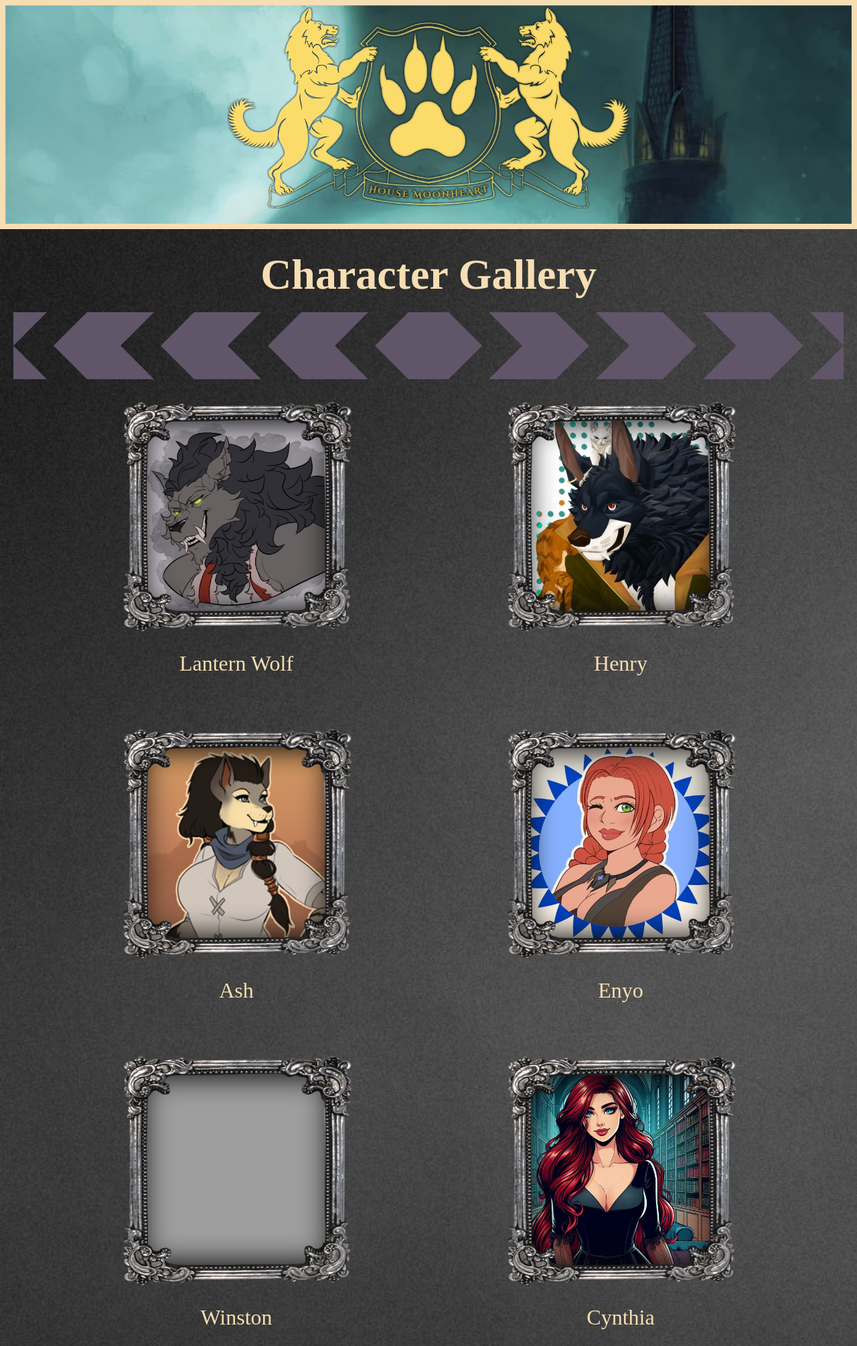
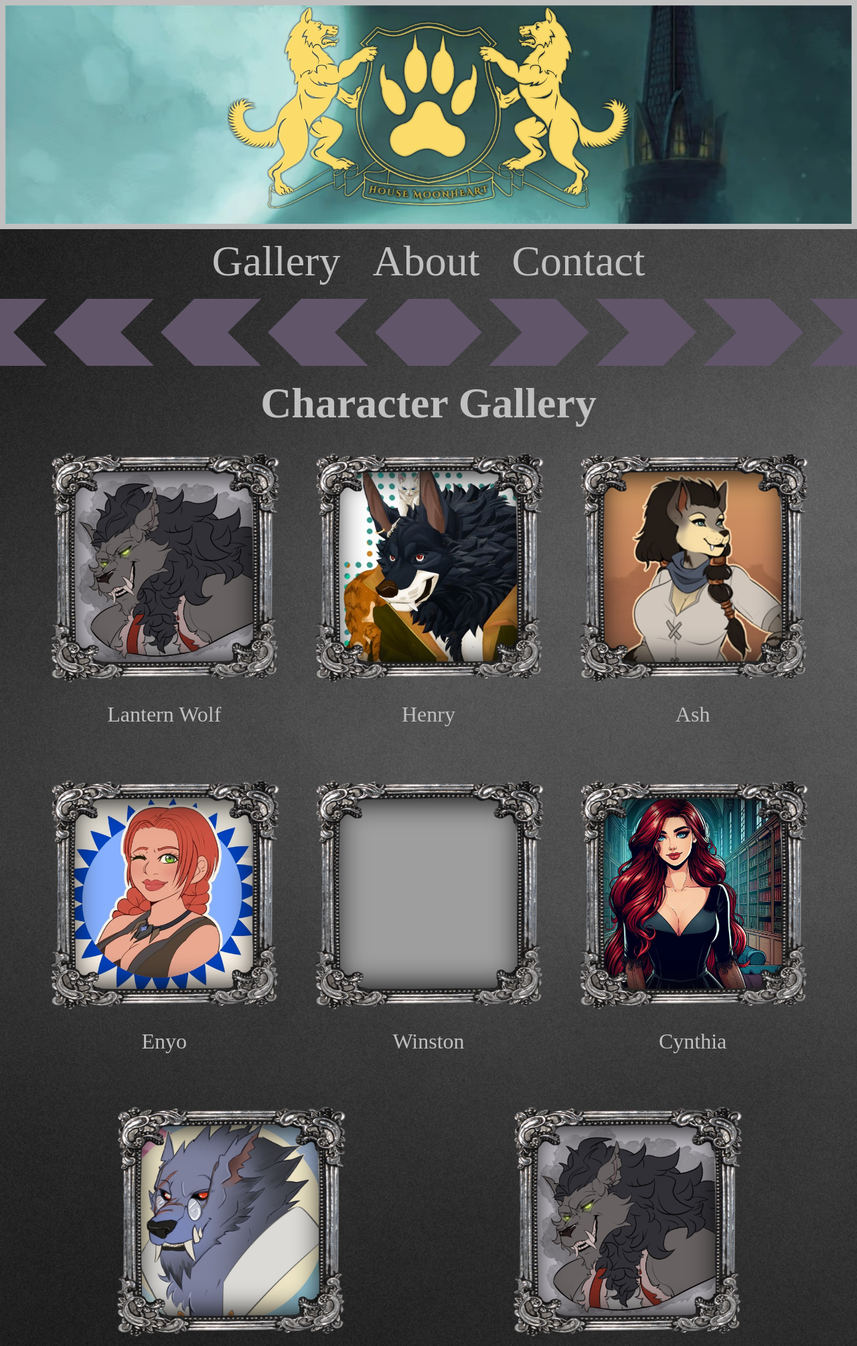
Before and after one commit to Kamil-19855/Kamil-19855.github.io, a PHP site: page / in a window 1280 px wide. Shown: the top 2009 px of the page at 67% size. Run offline with PHP 8.4, Linux system fonts and the light colour scheme; some web fonts are replaced; grey boxes are pictures that could not be loaded.

Commit message:
new vrsion 2

```diff
--- a/index.html
+++ b/index.html
@@ -5,7 +5,6 @@
     <meta charset="UTF-8">
     <meta name="viewport" content="width=device-width, initial-scale=1.0">
     <title>House Moonheart</title>
-
     <link rel="preconnect" href="https://fonts.googleapis.com">
     <link rel="preconnect" href="https://fonts.gstatic.com" crossorigin>
     <link
@@ -25,13 +24,20 @@
         </a>
     </header>
     <main class="website__content content">
-        <h2>Character Gallery</h2>
+        <nav class="website-header__nav">
+                <li ><a href="gallery.html" class="website-header__nav--link"  >Gallery</a></li>
+                <li ><a href="about.html" class="website-header__nav--link" >About</a> </li>
+                <li ><a href="contact.html" class="website-header__nav--link"  >Contact</a> </li>
+            </ul>
+        </nav>
+        <hr>
+        <h1>Character Gallery</h1>
         <section class="content__section content__section--gallery">
-            <hr>
             <div class="gallery">
                 <figure class="gallery__item">
                     <div class="gallery__img-container">
-                    <img class="gallery__image gallery__image--left" src="images/Borker.png" alt="Image 1" width="445" height="445">
+                        <img class="gallery__image gallery__image--left" src="images/Borker.png" alt="Image 1"
+                            width="445" height="445">
                     </div>
                     <figcaption class="gallery__caption">
                         <p>Lantern Wolf</p>
@@ -79,14 +85,6 @@
                 </figure>
                 <figure class="gallery__item">
                     <div class="gallery__img-container">
-                        <img class="gallery__image" src="images/Mira.jpg" alt="Image 1" width="445" height="445">
-                    </div>
-                    <figcaption class="gallery__caption">
-                        <p>Mira</p>
-                    </figcaption>
-                </figure>
-                <figure class="gallery__item">
-                    <div class="gallery__img-container">
                         <img class="gallery__image" src="images/snwoden.png" alt="Image 1" width="445" height="445">
                     </div>
                     <figcaption class="gallery__caption">
@@ -95,7 +93,8 @@
                 </figure>
                 <figure class="gallery__item">
                     <div class="gallery__img-container">
-                        <img class="gallery__image gallery__image--left" src="images/Borker.png" alt="Image 1" width="445" height="445">
+                        <img class="gallery__image gallery__image--left" src="images/Borker.png" alt="Image 1"
+                            width="445" height="445">
                     </div>
                     <figcaption class="gallery__caption">
                         <p>Lantern Wolf</p>
--- a/styles.css
+++ b/styles.css
@@ -20,7 +20,7 @@
     flex-direction: column;
     box-shadow: 0px 10px 24px 10px rgba(66, 68, 90, 1);
     padding-bottom: 20px;
-    border: wheat 0.5rem solid;
+    border: silver 0.5rem solid;
 }
 
 .website-header__logo-link {
@@ -32,14 +32,39 @@
     max-width: 100%;
 }
 
-.content h2 {
+.website-header__nav {
+    display: flex;
+    flex-wrap: wrap;
+    text-align: center;
+    justify-content: center;
+    width: 100%;
+    font-size: 4rem;
+    list-style-type: none;
+    gap: 3rem;
+    color: silver;
+}
+
+.website-header__nav-list {
+    display: flex;
+    flex-wrap: wrap;
+    align-items: center;
+    justify-content: center;
+
+}
+
+.website-header__nav--link:hover {
+    cursor: pointer;
+    list-style: none;
+    color: goldenrod
+}
+
+.content h1 {
     text-align: center;
     font-size: 4rem;
-    color: wheat;
+    color: silver;
 }
 
 .website__content {
-    padding: 20px;
     max-width: 100%;
     background-image: url("images/594600.jpg");
     background-repeat: no-repeat;
@@ -47,7 +72,7 @@
 }
 
 .content__section hr {
-    color: wheat;
+    color: silver
 }
 
 .gallery {
@@ -112,6 +137,7 @@
     background-size: cover;
     background-position: center;
     background-repeat: repeat;
+
 }
 
 .gallery__img-container:hover {
@@ -136,7 +162,7 @@
     margin: 1rem;
     text-align: center;
     font-size: 2rem;
-    color: wheat;
+    color: silver;
 
 }
 
```
